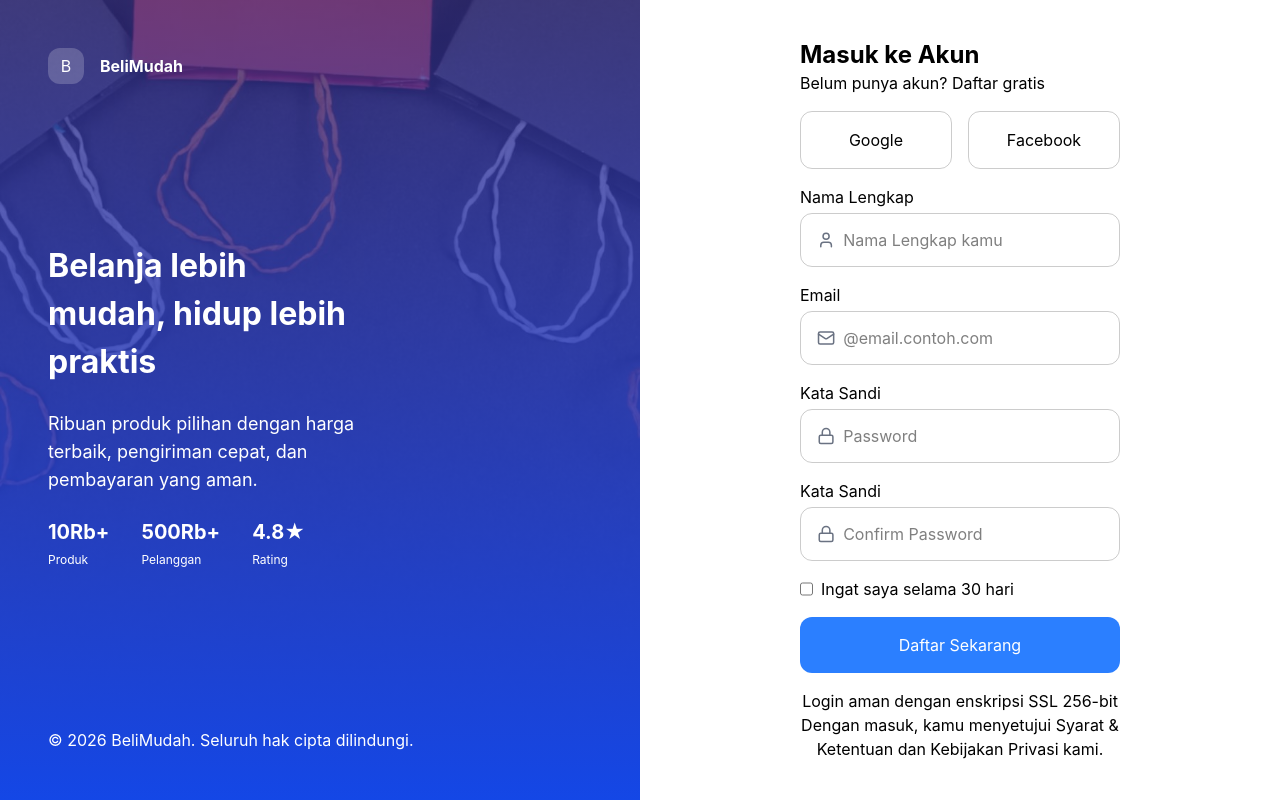
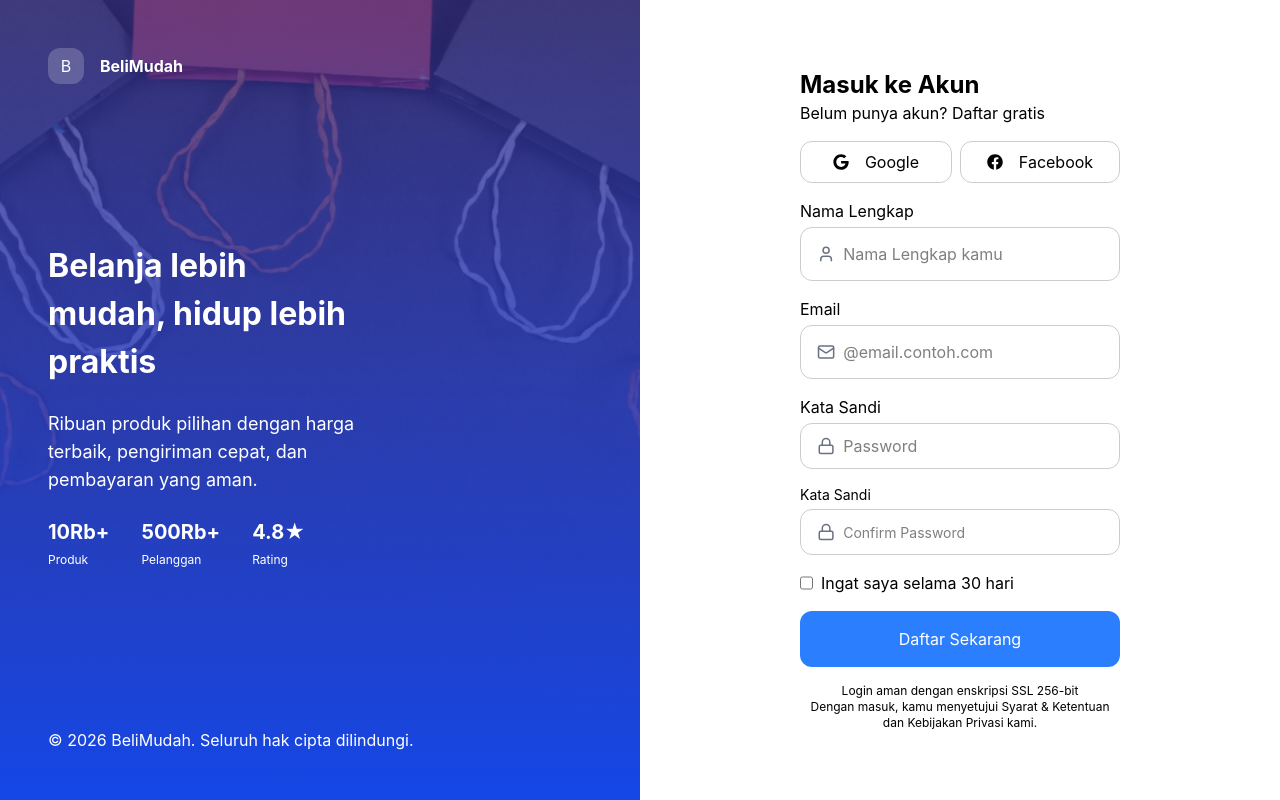
Before and after one commit to zackyrafian/belimudah, a React (Vite) app: page /sign-up in a window 1280 px wide. Built offline with nearby package versions, Linux system fonts and the light colour scheme.

Commit message:
refactor: using hooks form

```diff
--- a/src/pages/auth/sign-up.jsx
+++ b/src/pages/auth/sign-up.jsx
@@ -1,33 +1,23 @@
 import { Mail, Lock, User } from "lucide-react"
-import { Link, useNavigate } from "react-router"
+import { Link } from "react-router"
 import { AuthService } from "@/services/auth.service"
 import Alert from "@/components/ui/alert"
 import { useAlert } from "@/hooks/useAlert"
+import { FaGoogle, FaFacebook } from "react-icons/fa"
+import { useForm } from 'react-hook-form'
 
 export default function SignUpPage() {
   const { alert, showError, showSuccess, clearAlert } = useAlert();
-  const navigate = useNavigate();
-    const handleSubmit = (e) => {
-      e.preventDefault();
+  const { register, handleSubmit } = useForm();
 
-      try {
-        const form = new FormData(e.target);
-        const data = Object.fromEntries(form.entries());
-        AuthService.register(data);
-        showSuccess("Account created successfully. Your registration is complete and your profile has been set up.")
-        // setAlert({
-        //   type: "success",
-        //   message:
-        //     "Account created successfully. Your registration is complete and your profile has been set up.",
-        // });
-        setTimeout(() => {
-          navigate('/sign-in')
-        }, [1000])
-
-      } catch (err) {
-        showError(err.message)
-      }
-    };
+  const onSubmit = (data) => {
+    try {
+      AuthService.register(data);
+      showSuccess("You have successfully signed in.")
+    } catch (err) {
+      showError(err.message);
+    }
+  }
 
   return (
     <div className="flex min-h-screen">
@@ -90,18 +80,24 @@
           <span>Belum punya akun? <Link>Daftar gratis</Link></span>
         </div>
 
-        <div className="flex gap-4">
-          <div className="rounded-xl border p-4 flex-1 border-black/20 text-center">Google</div>
-          <div className="rounded-xl border p-4 flex-1 border-black/20 text-center">Facebook</div>
+        <div className="flex gap-2">
+          <div className="flex gap-4 text-center rounded-xl border px-4 py-2 flex-1 border-black/20 items-center justify-center">
+            <FaGoogle/>
+            <span>Google</span>
+          </div>
+          <div className="flex min-w-1/2 gap-4 items-center justify-center rounded-xl border py-2 flex-1 border-black/20 text-center">
+           <FaFacebook/>
+            <span>Facebook</span>
+          </div>
         </div>
 
         {/* FORM */}
-        <form onSubmit={handleSubmit} className="flex flex-col gap-4">
+        <form onSubmit={handleSubmit(onSubmit)} className="flex flex-col gap-4">
           <div className="flex flex-col gap-1">
             <label htmlFor="">Nama Lengkap</label>
             <div className="flex p-4 border border-black/20 rounded-xl items-center gap-2">
               <User className="text-gray-500" size={20}/>
-              <input name="fullname" className="w-full h-full outline-none" type="text" placeholder="Nama Lengkap kamu"/>
+              <input {...register('fullname')} className="w-full h-full outline-none" type="text" placeholder="Nama Lengkap kamu"/>
             </div>
           </div>
 
@@ -109,26 +105,25 @@
             <label htmlFor="">Email</label>
             <div className="flex p-4 border border-black/20 rounded-xl items-center gap-2">
               <Mail className="text-gray-500" size={20}/>
-              <input name="email" className="w-full h-full outline-none" type="text" placeholder="@email.contoh.com"/>
+              <input {...register('email')} className="w-full h-full outline-none" type="text" placeholder="@email.contoh.com"/>
             </div>
           </div>
 
           <div className="flex flex-col gap-1">
             <label htmlFor="">Kata Sandi</label>
-            <div className="flex p-4 border border-black/20 rounded-xl items-center gap-2">
+            <div className="flex px-4 py-3 border border-black/20 rounded-xl items-center gap-2">
               <Lock className="text-gray-500" size={20}/>
-              <input name="password" className="w-full h-full outline-none" type="password" placeholder="Password"/>
+              <input {...register('password')} className="w-full h-full outline-none" type="password" placeholder="Password"/>
             </div>
           </div>
 
-          <div className="flex flex-col gap-1">
+          <div className="flex flex-col gap-1 text-sm">
             <label htmlFor="">Kata Sandi</label>
-            <div className="flex p-4 border border-black/20 rounded-xl items-center gap-2">
+            <div className="flex px-4 py-3 border border-black/20 rounded-xl items-center gap-2">
               <Lock className="text-gray-500" size={20}/>
-              <input name="confirmPassword" className="w-full h-full outline-none" type="password" placeholder="Confirm Password"/>
+              <input {...register('confirmPassword')} className="w-full h-full outline-none" type="password" placeholder="Confirm Password"/>
             </div>
           </div>
-
           <div className="flex gap-2">
             <input type="checkbox" />
             <span>Ingat saya selama 30 hari</span>
@@ -136,7 +131,7 @@
           <button className="text-center bg-blue-500 w-full p-4 rounded-xl text-white" type="submit">Daftar Sekarang</button>
         </form>
 
-        <div className="text-center">
+        <div className="text-center text-xs">
           <div>Login aman dengan enskripsi SSL 256-bit</div>
           <div>Dengan masuk, kamu menyetujui Syarat & Ketentuan dan Kebijakan Privasi kami.</div>
         </div>
```
